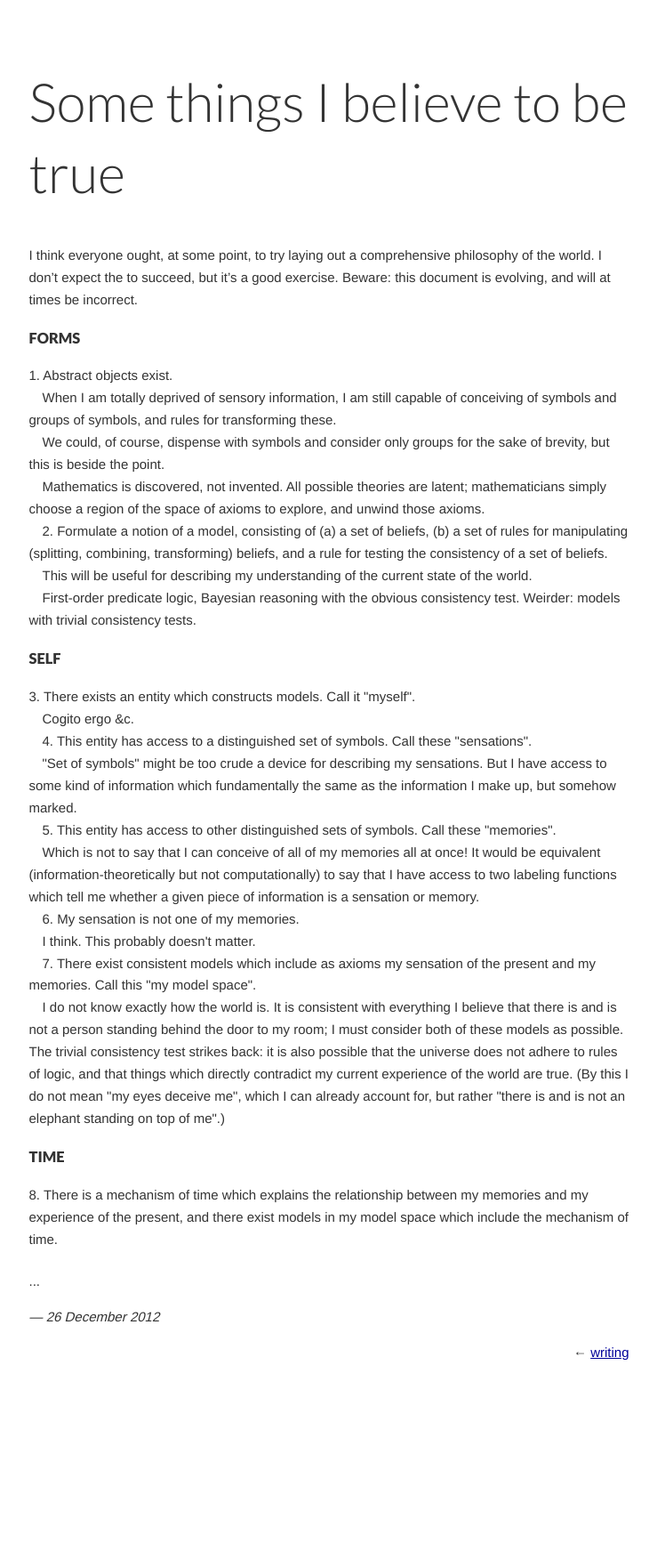
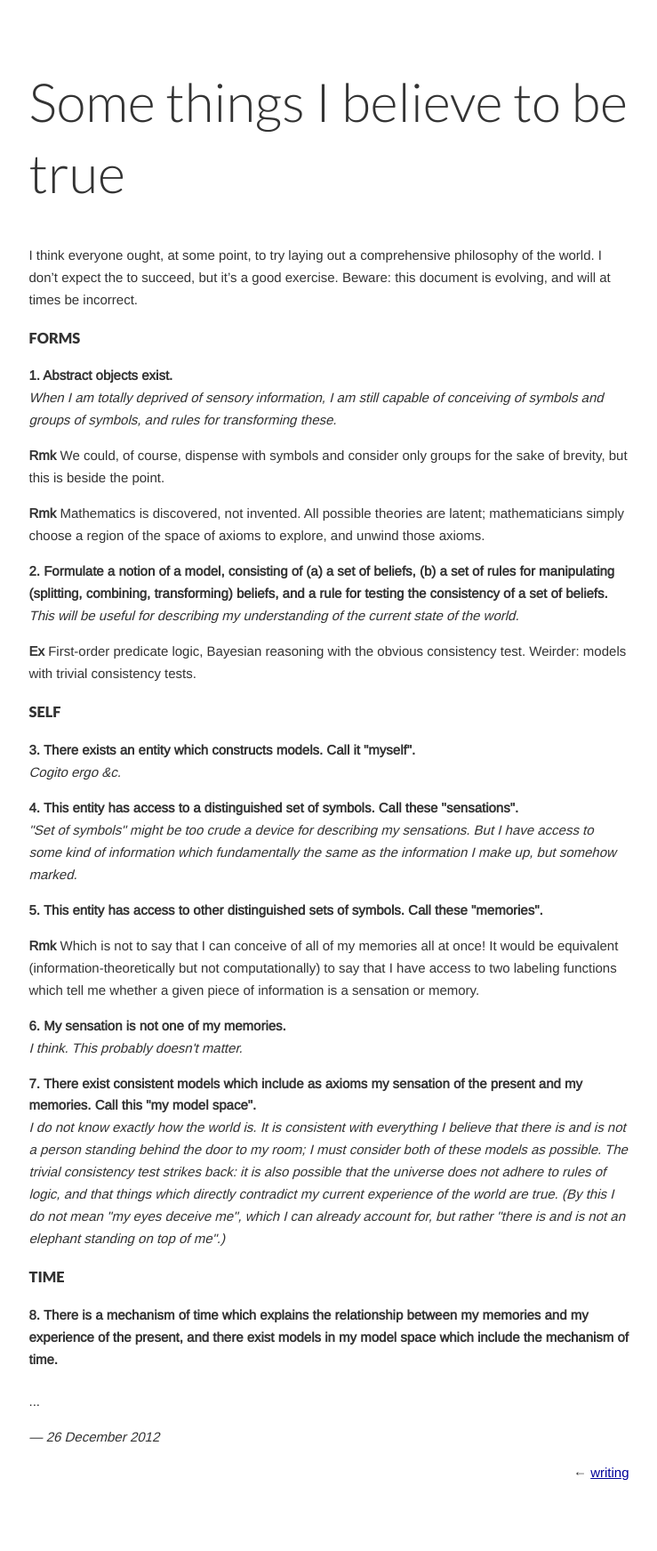
Before and after one commit to jacobandreas/writing, a Jekyll site: the page built from _posts/2012-12-26-things.md, in a window 1280 px wide. Shown: the whole page at 89% size, without its empty margins (270-1009 px from the left). Built offline with Jekyll 4.4.1, drawn with Linux system fonts in a browser that asks for light colours; nearby versions of some CDN libraries; before the commit the page ends 1608 px from its top, so only the background shows below that.

Commit message:
stylesheet updates

```diff
--- a/css/style.css
+++ b/css/style.css
@@ -280,3 +280,34 @@ sub { top: 0.4em; }
 .footnotes {
   margin-top: 3em;
 }
+
+.sta {
+  font-weight: bold;
+  margin-top: 1em;
+  text-indent: 0;
+}
+
+.exp {
+  font-style: italic;
+  text-indent: 0;
+}
+
+.rmk:before {
+  content: 'Rmk ';
+  font-weight: bold;
+}
+
+.rmk {
+  margin-top: 1em;
+  text-indent: 0;
+}
+
+.ex:before {
+  content: 'Ex ';
+  font-weight: bold;
+}
+
+.ex {
+  margin-top: 1em;
+  text-indent: 0;
+}
```
